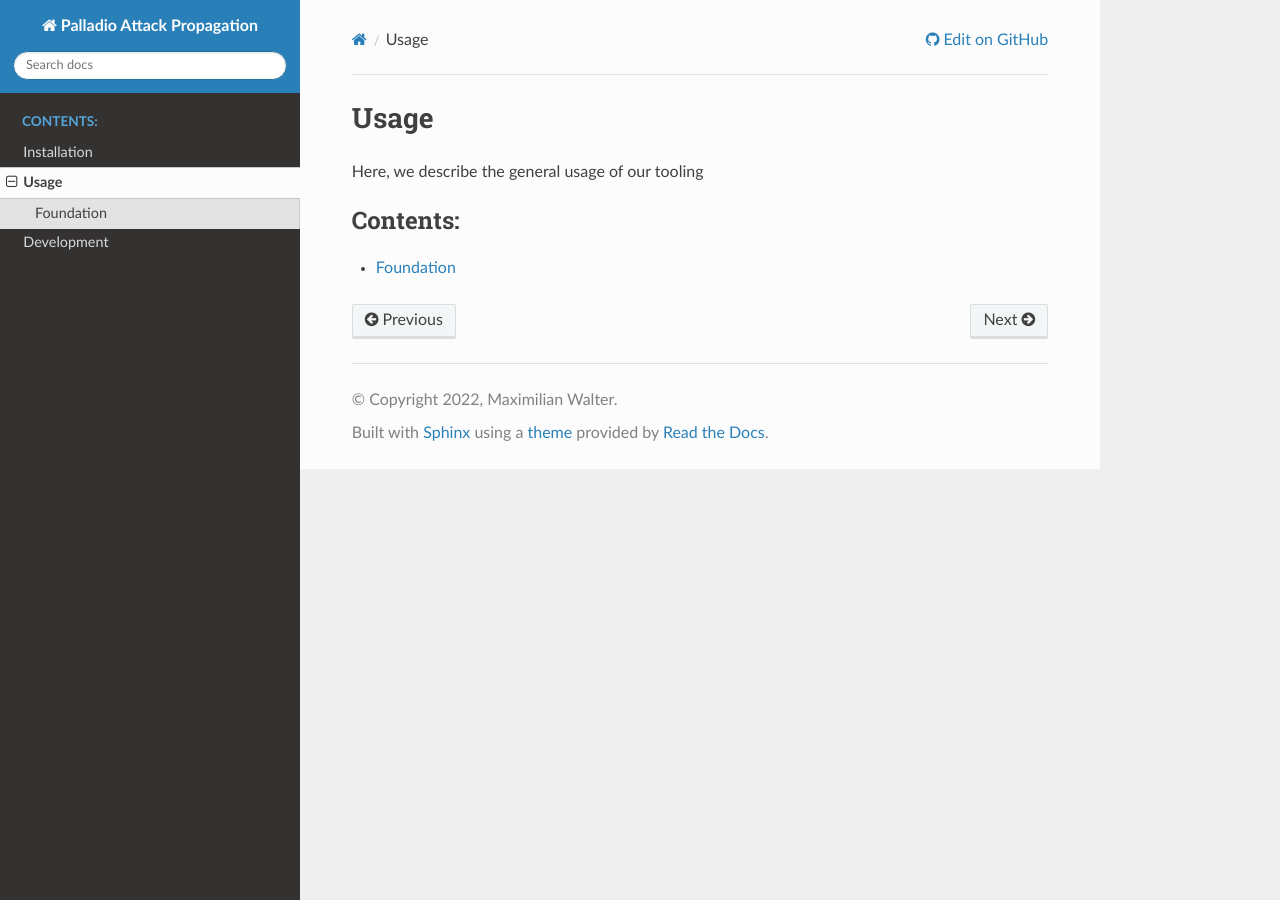
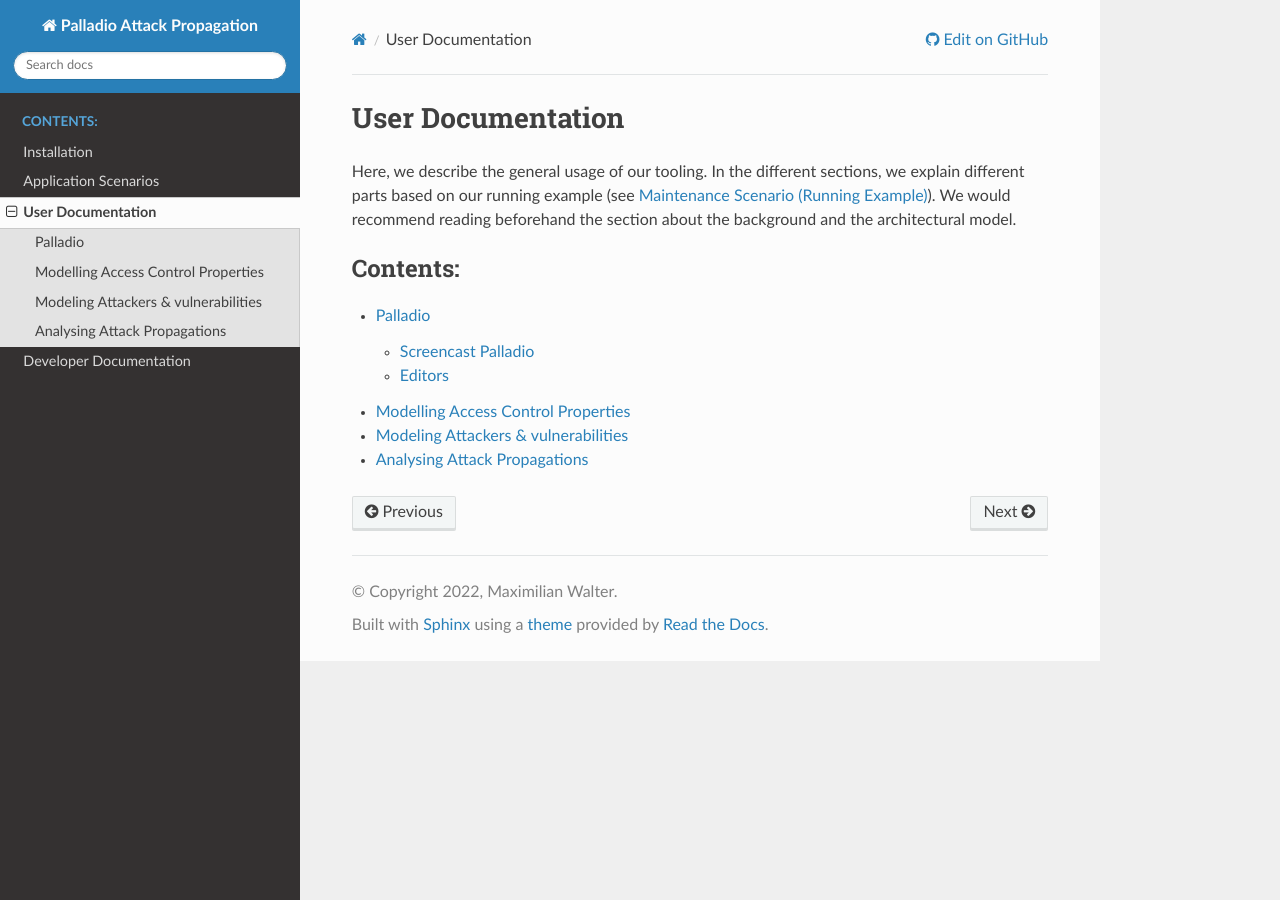
Before and after one commit to FluidTrust/attack-propagation-doc, a Sphinx documentation site: the page built from docs/source/usage/index.rst, in a window 1280 px wide. Built offline with Sphinx 7.4.7 and the Read the Docs theme 2.0.0, drawn with Linux system fonts in a browser that asks for light colours.

Commit message:
added scenarios and metamodel text

````diff
--- a/docs/source/developer/index.md
+++ b/docs/source/developer/index.md
@@ -1,4 +1,8 @@
-# Development
+# Developer Documentation
+
+
+
+{cite:p}`reussner2016a`
 
 ```{toctree}
 ---
--- a/docs/source/index.rst
+++ b/docs/source/index.rst
@@ -31,6 +31,7 @@ This contains the documentation for multiple Eclipse plugins to analyze confiden
    :caption: Contents:
 
    general/installation
+   application_scenarios/index
    usage/index
    developer/index
 
--- a/docs/source/references.bib
+++ b/docs/source/references.bib
@@ -26,3 +26,13 @@
   url = {http://mitpress.mit.edu/books/modeling-and-simulating-software-architectures},
   tags = {book}
 }
+@inproceedings{trustInitialPaper,
+	author = {Rima Al-Ali and Robert Heinrich and Petr Hnetynka and Adrian Juan-Verdejo and Stephan Seifermann and Maximilian Walter},
+	title = {Modeling of Dynamic Trust Contracts for Industry 4.0 Systems},
+	booktitle = {12th European Conference on Software Architecture: Companion Proceedings (ECSA '18), September 24--28, 2018, Madrid, Spain},
+	year = {2018},
+	doi = {10.1145/3241403.3241450},
+	publisher = {ACM},
+  url = {https://publikationen.bibliothek.kit.edu/1000087072},
+	pdf = {http://sdqweb.ipd.kit.edu/publications/pdfs/alali2018.pdf}
+}
--- /dev/null
+++ b/docs/source/usage/analysis_attack_propagation.rst
@@ -0,0 +1,2 @@
+Analysing Attack Propagations
+=============================
--- a/docs/source/usage/index.rst
+++ b/docs/source/usage/index.rst
@@ -1,11 +1,14 @@
-Usage
-=====
+User Documentation
+==================
 
-Here, we describe the general usage of our tooling
+Here, we describe the general usage of our tooling. In the different sections, we explain different parts based on our running example (see :doc:`/application_scenarios/industry_maintenance`). We would recommend reading beforehand the section about the background and the architectural model.
 
 
 .. toctree::
    :maxdepth: 2
    :caption: Contents:
 
-   metamodel
+   palladio
+   metamodel_access_control
+   metamodel_attacker
+   analysis_attack_propagation
--- a/docs/source/usage/metamodel.rst
+++ /dev/null
@@ -1,6 +0,0 @@
-Foundation
-==========
-
-.. :external:doc:`foundations/palladio`
-
-:doc:`test:foundations/palladio`
--- /dev/null
+++ b/docs/source/usage/metamodel_access_control.rst
@@ -0,0 +1,2 @@
+Modelling Access Control Properties
+===================================
--- /dev/null
+++ b/docs/source/usage/metamodel_attacker.rst
@@ -0,0 +1,2 @@
+Modeling Attackers & vulnerabilities
+====================================
````
Also changed, not shown: other parts of docs/source/index.rst (+2 -0 lines), docs/source/application_scenarios/index.md (added, +11 -0 lines), docs/source/application_scenarios/industry_maintenance.md (added, +7 -0 lines), docs/source/developer/AttackPropagationAnalysis.md (+4 -0 lines), docs/source/usage/palladio.rst (added, +21 -0 lines).
